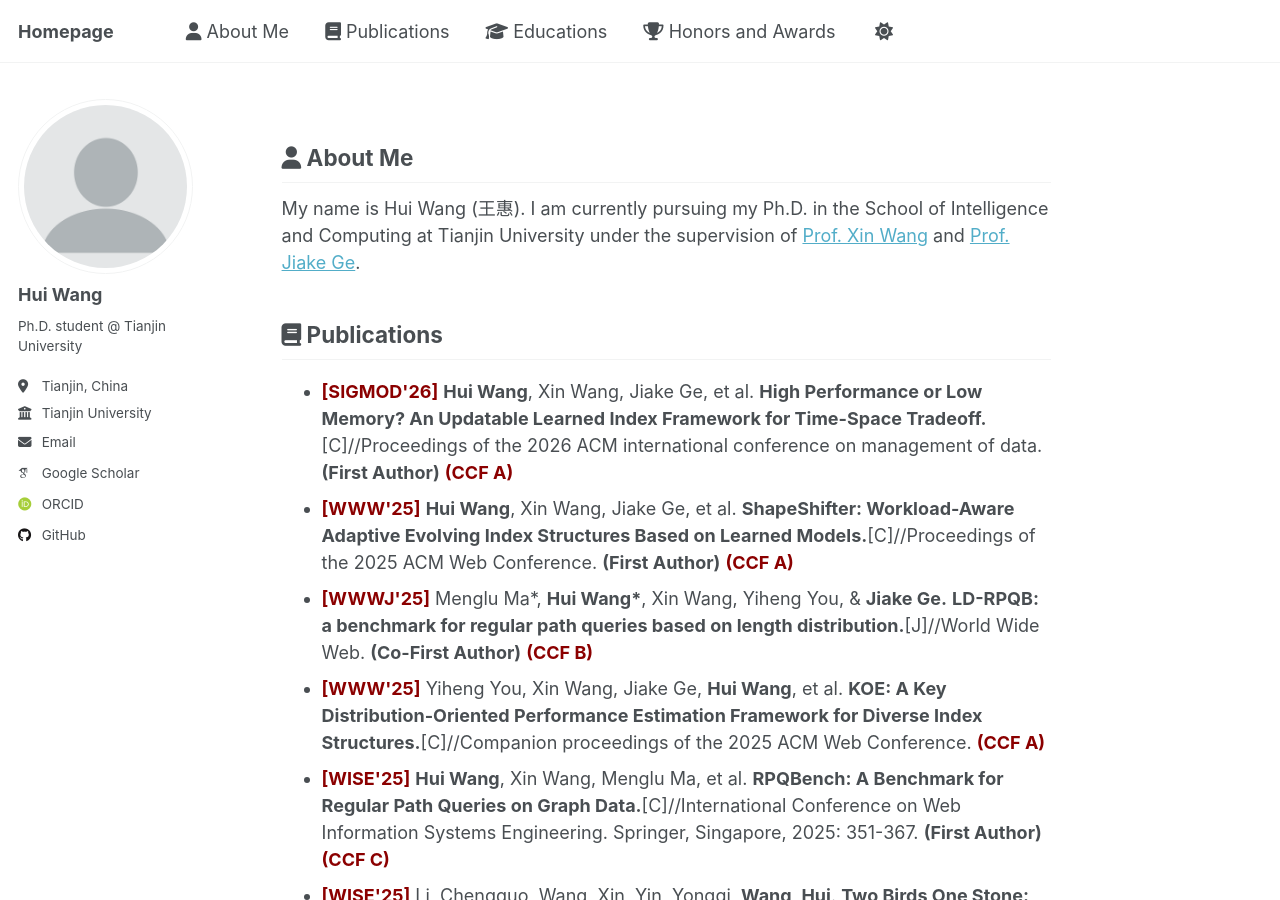
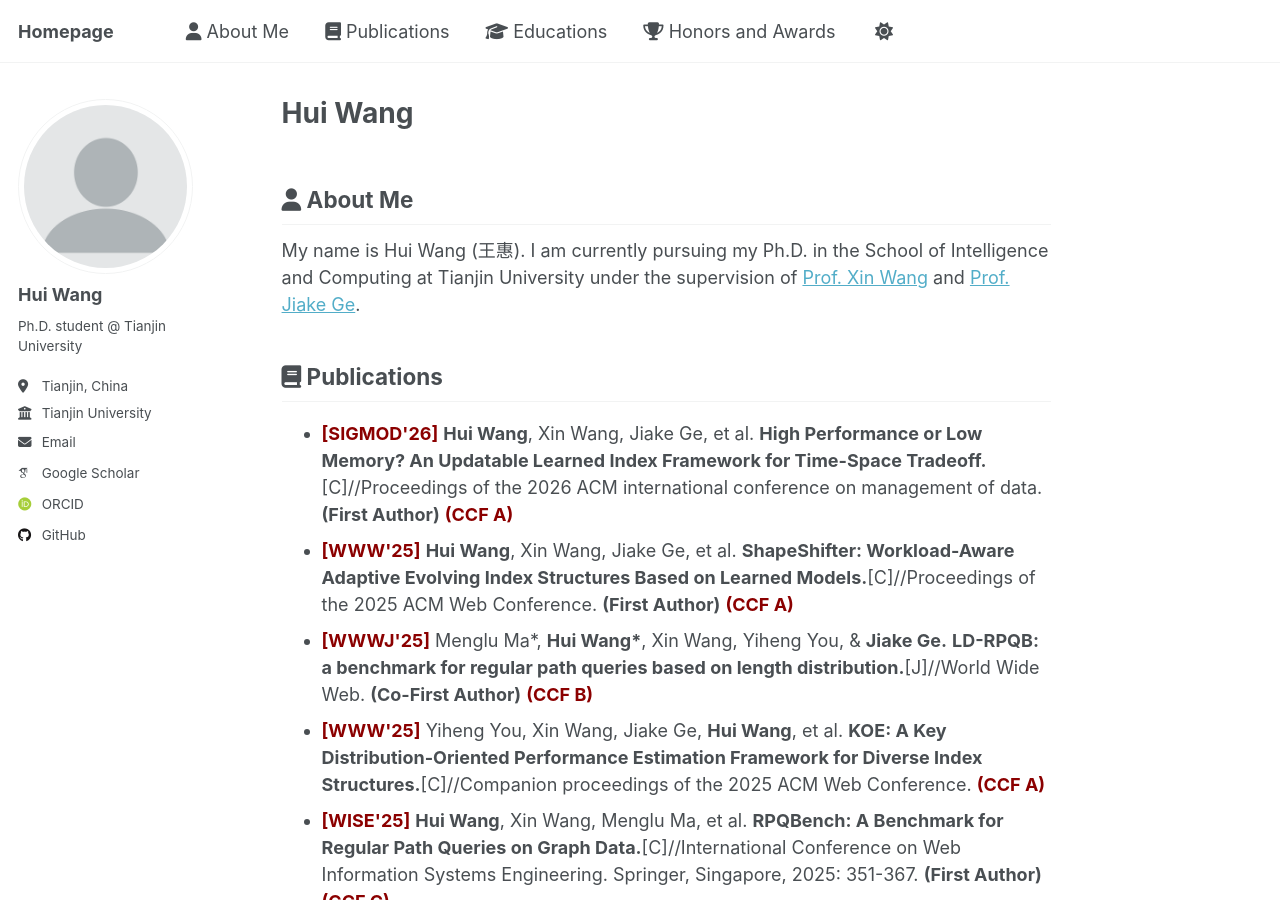
Before and after one commit to HaileyHui/wanghui, a Jekyll site: the page built from _pages/about.md, in a window 1280 px wide and 900 px high. Built offline with Jekyll 4.4.1, drawn with Linux system fonts in a browser that asks for light colours; some web fonts are replaced; a script that is not in the unit is left out.

Commit message:
Update about.md

```diff
--- a/_pages/about.md
+++ b/_pages/about.md
@@ -1,10 +1,10 @@
 ---
 permalink: /
+title: "Hui Wang"
 author_profile: true
 redirect_from:
   - /about/
   - /about.html
-header: false
 ---
 
 <!-- About Me 部分 -->
```
